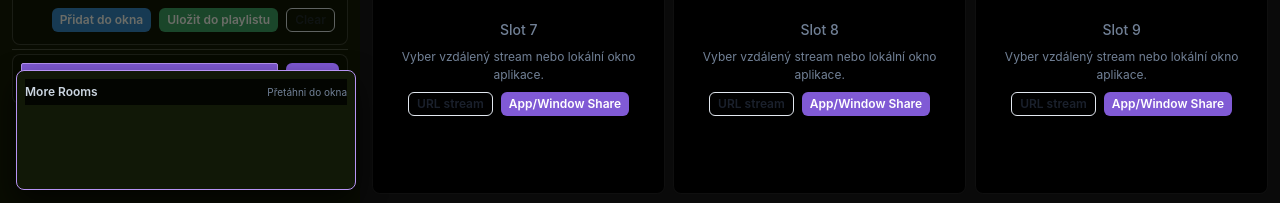
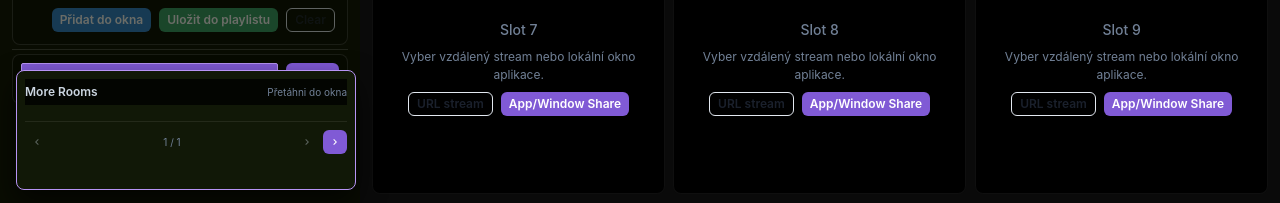
Before and after one commit to jnovec/synced-novec-online, a Next.js app: page / in a window 1280 px wide. Both pictures are taken after a click on the button "More Rooms". Shown: the part 594-797 px from the top of the page. Built offline with nearby package versions, Linux system fonts and the light colour scheme.

Commit message:
Paginate and reposition More Rooms

```diff
--- a/src/components/Sidebar.tsx
+++ b/src/components/Sidebar.tsx
@@ -87,6 +87,8 @@ export const Sidebar = () => {
   const [sidebarMode, setSidebarMode] = useState<'sources' | 'settings'>('sources');
   const [selectedCategoryIndex, setSelectedCategoryIndex] = useState(0);
   const [isMoreRoomsOpen, setIsMoreRoomsOpen] = useState(false);
+  const [moreRoomsPage, setMoreRoomsPage] = useState(0);
+  const [moreRoomsPosition, setMoreRoomsPosition] = useState(0);
   const [sourceUrl, setSourceUrl] = useState('');
   const [chaturbateTag, setChaturbateTag] = useState('18');
   const [chaturbateTags, setChaturbateTags] = useState(defaultChaturbateTags);
@@ -102,6 +104,20 @@ export const Sidebar = () => {
   const currentStreamCount = Object.values(channels).reduce((sum, group) => sum + group.length, 0);
   const previewCandidates = Object.values(channels).flat();
   const sourceCategories = useMemo(() => Object.entries(channels), [channels]);
+  const moreRoomsItems = sourceCategories[selectedCategoryIndex]?.[1] ?? [];
+  const moreRoomsPageSize = 12;
+  const moreRoomsPageCount = Math.max(1, Math.ceil(moreRoomsItems.length / moreRoomsPageSize));
+  const visibleMoreRooms = moreRoomsItems.slice(moreRoomsPage * moreRoomsPageSize, (moreRoomsPage + 1) * moreRoomsPageSize);
+  const moreRoomsPositionStyles = [
+    { left: '16px', bottom: '16px' },
+    { right: '16px', bottom: '16px' },
+    { right: '16px', top: '16px' },
+    { left: '16px', top: '16px' },
+  ][moreRoomsPosition];
+
+  useEffect(() => {
+    setMoreRoomsPage(0);
+  }, [selectedCategoryIndex]);
   const isChaturbateSource = /(?:^|\/\/)(?:www\.)?chaturbate\.com(?:\/|$)/i.test(sourceUrl.trim());
   const movePreview = (direction: -1 | 1) => {
     if (!previewCandidates.length) return;
@@ -678,8 +694,7 @@ export const Sidebar = () => {
             </Box>
             {isMoreRoomsOpen && <Box
               position="fixed"
-              left="16px"
-              bottom="16px"
+              {...moreRoomsPositionStyles}
               w="340px"
               zIndex={30}
               maxH="360px"
@@ -707,7 +722,7 @@ export const Sidebar = () => {
                 <Text color="gray.500" fontSize="10px">Přetáhni do okna</Text>
               </Flex>
               <Box display="grid" gridTemplateColumns="repeat(2, minmax(0, 1fr))" gap="2">
-                {(sourceCategories[selectedCategoryIndex]?.[1] ?? []).slice(0, 12).map((channel) => (
+                {visibleMoreRooms.map((channel) => (
                   <MoreRoomCard
                     key={`more-room-${channel.url}`}
                     {...channel}
@@ -716,6 +731,36 @@ export const Sidebar = () => {
                   />
                 ))}
               </Box>
+              <Flex alignItems="center" justifyContent="space-between" mt="2" pt="2" borderTopWidth="1px" borderColor="whiteAlpha.200">
+                <IconButton
+                  aria-label="Předchozí stránka More Rooms"
+                  icon={<ChevronLeftIcon />}
+                  size="xs"
+                  variant="ghost"
+                  color="gray.300"
+                  onClick={() => setMoreRoomsPage((page) => (page - 1 + moreRoomsPageCount) % moreRoomsPageCount)}
+                  isDisabled={moreRoomsPageCount <= 1}
+                />
+                <Text color="gray.500" fontSize="10px">{moreRoomsPage + 1} / {moreRoomsPageCount}</Text>
+                <Flex gap="1">
+                  <IconButton
+                    aria-label="Další stránka More Rooms"
+                    icon={<ChevronRightIcon />}
+                    size="xs"
+                    variant="ghost"
+                    color="gray.300"
+                    onClick={() => setMoreRoomsPage((page) => (page + 1) % moreRoomsPageCount)}
+                    isDisabled={moreRoomsPageCount <= 1}
+                  />
+                  <IconButton
+                    aria-label="Přesunout panel More Rooms"
+                    icon={<ChevronRightIcon />}
+                    size="xs"
+                    colorScheme="purple"
+                    onClick={() => setMoreRoomsPosition((position) => (position + 1) % 4)}
+                  />
+                </Flex>
+              </Flex>
             </Box>}
             <Box flex="1" minH={0} overflowY="auto" pr="1">
               {sourceCategories[selectedCategoryIndex]?.[1].map((channel) => (
```
